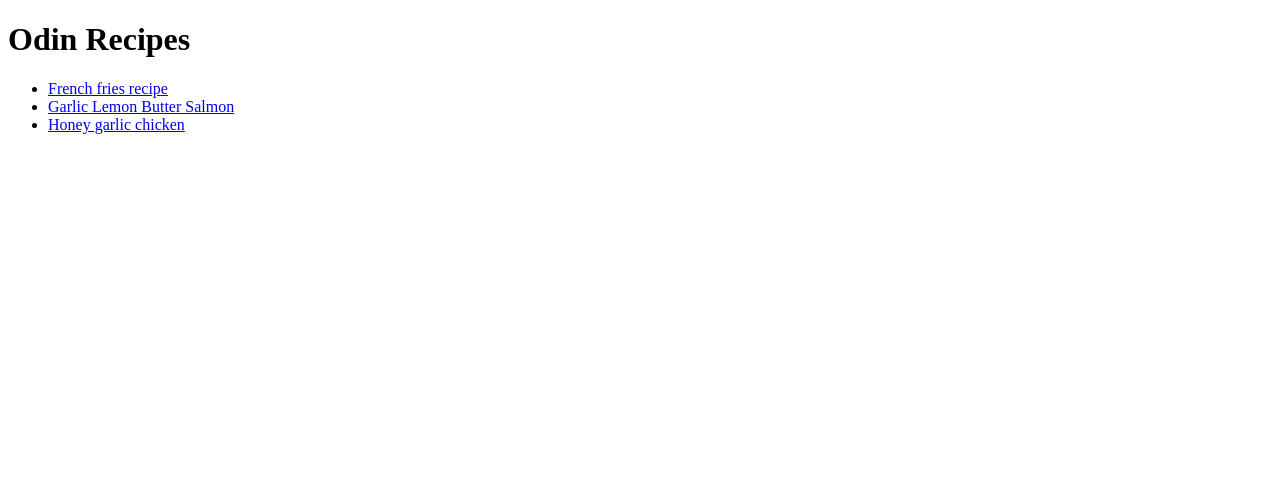
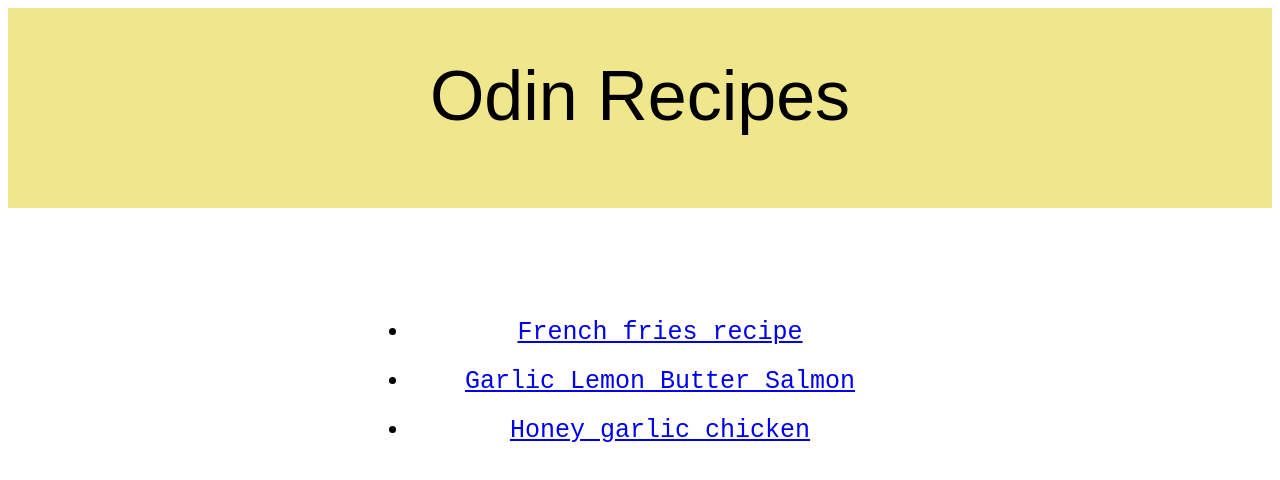
Before and after one commit to Baisil725/odin-recipes, a plain HTML site: page index.html in a window 1280 px wide. Drawn offline with Linux system fonts and the light colour scheme; a web font is replaced by a local one.

Commit message:
Add new styles to recipe pages
to improve visual appeal of the pages added necessary styles to the stylesheets

```diff
--- /dev/null
+++ b/css/french-fries.css
@@ -0,0 +1,25 @@
+body{
+    font-family: 'Courier New', Courier, monospace;
+}
+
+.head{
+    width: 100%;
+    height: 100px;
+    margin: 20px auto;
+    text-align: center;
+    padding: 50px;
+    font-size: 25px;
+    background-color: aliceblue;
+    font-family: "Sekuya", system-ui;
+    font-weight: 400;
+}
+
+.desc{
+    display: block;
+    display: flex;
+
+}
+
+.inner-desc{
+    display: block;
+}
--- /dev/null
+++ b/css/honey-chicken.css
@@ -0,0 +1,24 @@
+body{
+    font-family: 'Courier New', Courier, monospace;
+}
+
+div.outer{
+    display: block;
+    display: flex;
+}
+
+div.inner{
+    display: block;
+}
+
+.head{
+    width: 100%;
+    margin: 20px auto;
+    text-align: center;
+    padding: 50px;
+    font-size: 25px;
+    background-color: aliceblue;
+    font-family: "Sekuya", system-ui;
+    font-weight: 400;
+
+}
--- /dev/null
+++ b/css/salmon.css
@@ -0,0 +1,28 @@
+body{
+    font-family: 'Courier New', Courier, monospace;
+}
+
+div.outer{
+    display: block;
+    display: flex;
+}
+
+.description{
+    display: inline;
+}
+
+div.inner{
+    display: block;
+}
+
+.head{
+    width: 100%;
+    margin: 20px auto;
+    text-align: center;
+    padding: 50px;
+    font-size: 25px;
+    background-color: aliceblue;
+    font-family: "Sekuya", system-ui;
+    font-weight: 400;
+
+}
--- /dev/null
+++ b/css/style.css
@@ -0,0 +1,39 @@
+@import url('https://fonts.googleapis.com/css2?family=Roboto:ital,wght@0,100..900;1,100..900&display=swap');
+
+body{
+    font-family: 'Courier New', monospace;
+}
+
+div.list{
+    margin: 100px auto;
+}
+
+.head{
+    background-color:khaki;
+    box-sizing: border-box;
+    width: 100%;
+    height: 200px;
+    padding: 3em;
+    text-align: center;
+}
+
+.ores{
+    margin: 30px auto;
+    text-align: center;
+}
+
+h1.ores{
+    font-size: 70px;
+    margin: 0px auto;
+    font-family: "BBH Bogle", sans-serif;
+    font-weight: 400;
+}
+
+ul.ores{
+    width: 500px;
+    font-size: 25px;
+}
+
+li.oresl{
+    padding: 10px;
+}
--- a/index.html
+++ b/index.html
@@ -3,13 +3,21 @@
     <head>
         <meta charset="UTF-8">
         <title>Odin Recipes Home</title>
+        <link rel="stylesheet" href="css/style.css">
+        <link rel="preconnect" href="https://fonts.googleapis.com">
+        <link rel="preconnect" href="https://fonts.gstatic.com" crossorigin>
+        <link href="https://fonts.googleapis.com/css2?family=BBH+Bogle&display=swap" rel="stylesheet">
     </head>
     <body>
-        <h1>Odin Recipes</h1>
-        <ul>
-            <li><a href="recipes/frenchfries.html">French fries recipe</a></li>
-            <li><a href="recipes/salmon.html">Garlic Lemon Butter Salmon</a></li>
-            <li><a href="recipes/honey-chicken.html">Honey garlic chicken</a></li>
-        </ul>
+        <div class="head">
+            <h1 class="ores">Odin Recipes</h1>
+        </div>
+        <div class="list">
+            <ul class="ores">
+                <li class="oresl"><a href="recipes/frenchfries.html">French fries recipe</a></li>
+                <li class="oresl"><a href="recipes/salmon.html">Garlic Lemon Butter Salmon</a></li>
+                <li class="oresl"><a href="recipes/honey-chicken.html">Honey garlic chicken</a></li>
+            </ul>
+        </div>
     </body>
 </html>
```
Also changed, not shown: recipes/frenchfries.html (+10 -0 lines), recipes/honey-chicken.html (+10 -0 lines), recipes/salmon.html (+13 -5 lines).
